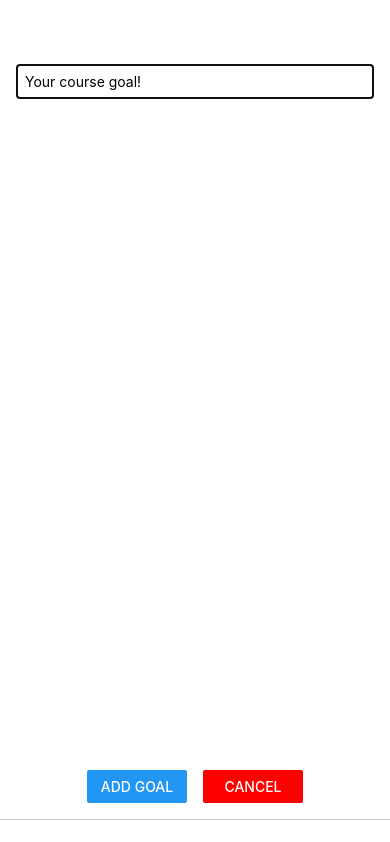
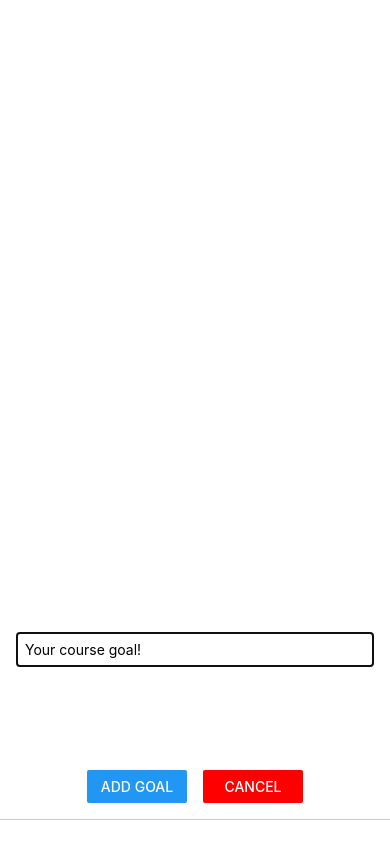
Before and after one commit to VasilKrumov/react-native-first-project, a React Native app: screen / in a window 390 px wide. Both pictures are taken after a click on the button "ADD NEW GOAL". Built offline with nearby package versions, Linux system fonts and the light colour scheme.

Commit message:
🆕 Assets Added

```diff
--- a/components/GoalInput.js
+++ b/components/GoalInput.js
@@ -1,5 +1,5 @@
 import { useState } from 'react'
-import { View, TextInput, Button, StyleSheet, Modal } from 'react-native'
+import { View, TextInput, Button, StyleSheet, Modal, Image } from 'react-native'
 
 export default function GoalInput({ addGoal, modalIsVisible, removeGoal }) {
     const [enteredGoalText, setEnteredGoalText] = useState('')
@@ -16,6 +16,7 @@ export default function GoalInput({ addGoal, modalIsVisible, removeGoal }) {
     return (
         <Modal visible={modalIsVisible} animationType="slide">
             <View style={styles.inputContainer}>
+                <Image source={require('../assets/images/goal.png')} />
                 <TextInput
                     value={enteredGoalText}
                     placeholder="Your course goal!"
```
Also changed, not shown: assets/images/goal.png (added).
